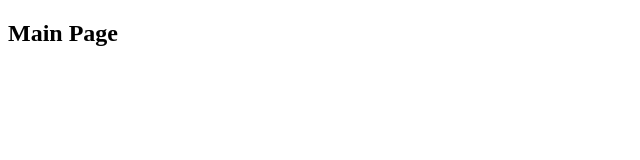
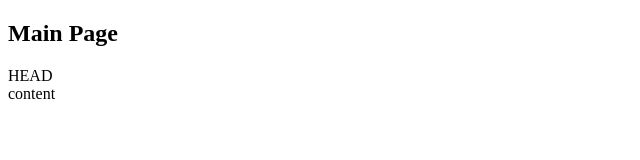
Before and after one commit to lenaxellos/MyGitApp, a plain HTML site: page index.html in a window 1280 px wide. Shown: the whole page, without its empty margins (0-640 px from the left). Drawn offline with Linux system fonts and the light colour scheme.

Commit message:
index.html 에 HEAD와 Content 명령 Div태그 추가

```diff
--- a/index.html
+++ b/index.html
@@ -7,5 +7,11 @@
 </head>
 <body>
     <h2>Main Page</h2>
+    <div>
+        HEAD
+    </div>
+    <div>
+        content
+    </div>
 </body>
 </html>
```
